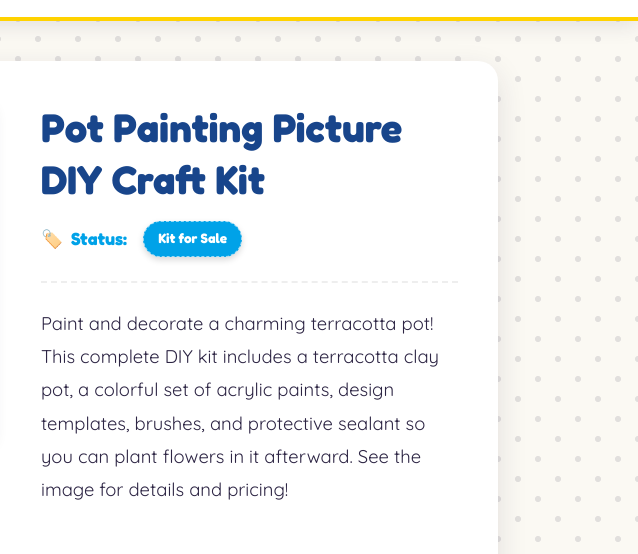
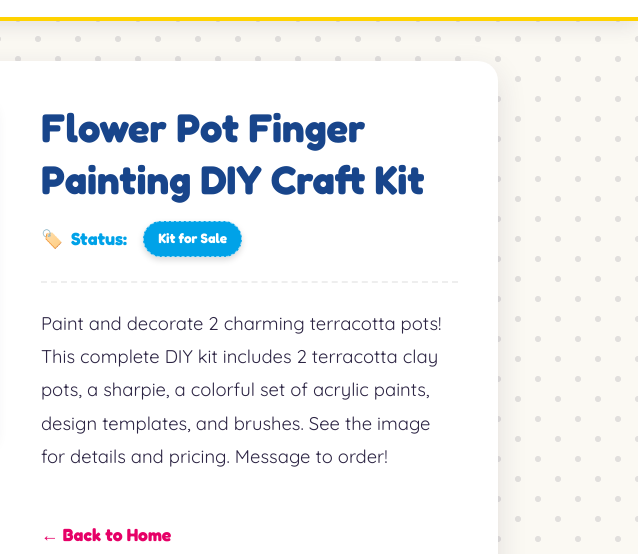
Before and after one commit to Creative-Kids-Craft-Club/business-website, an Eleventy site: page src/crafts/pot-painting-picture-kit.md in a window 1280 px wide. Shown: the part 121-675 px from the top of the page, 642-1280 px from the left. Built offline with nearby package versions, Linux system fonts and the light colour scheme; Eleventy itself is replaced by a stand-in of ours; files that its build step writes are made by us from their sources.

Commit message:
Update DIY Craft Kits “pot-painting-picture-kit”

```diff
--- a/src/crafts/pot-painting-picture-kit.md
+++ b/src/crafts/pot-painting-picture-kit.md
@@ -1,9 +1,9 @@
 ---
 layout: craft.html
-title: Pot Painting Picture DIY Craft Kit
+tags: crafts
+title: Flower Pot Finger Painting DIY Craft Kit
 status: Kit for Sale
-image: /images/uploads/pot-painting-picture.png
-tags: crafts
+image: /images/uploads/flower-pot-painting.png
 date: 2026-06-25
 ---
-Paint and decorate a charming terracotta pot! This complete DIY kit includes a terracotta clay pot, a colorful set of acrylic paints, design templates, brushes, and protective sealant so you can plant flowers in it afterward. See the image for details and pricing!
+Paint and decorate 2 charming terracotta pots! This complete DIY kit includes 2 terracotta clay pots, a sharpie, a colorful set of acrylic paints, design templates, and brushes. See the image for details and pricing. Message to order!
```
Also changed, not shown: 1 other file.
